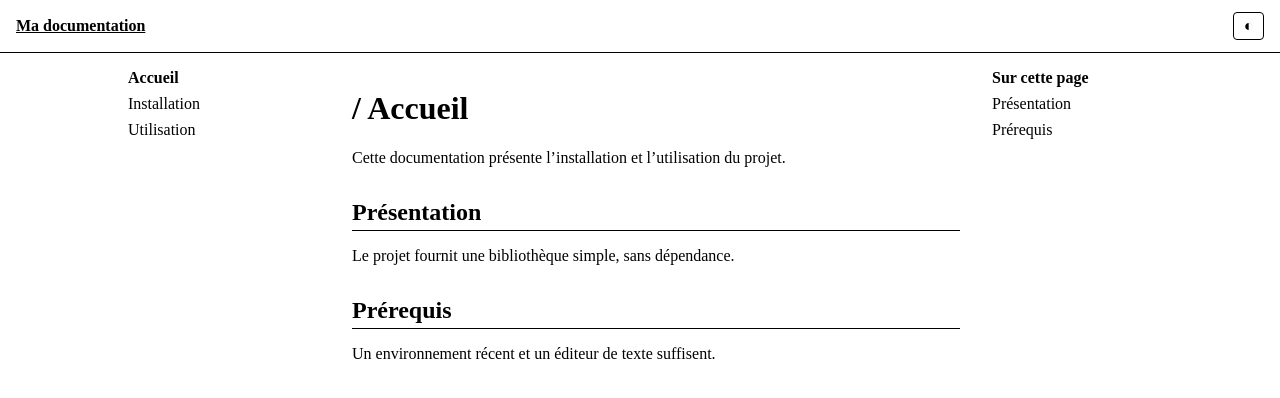
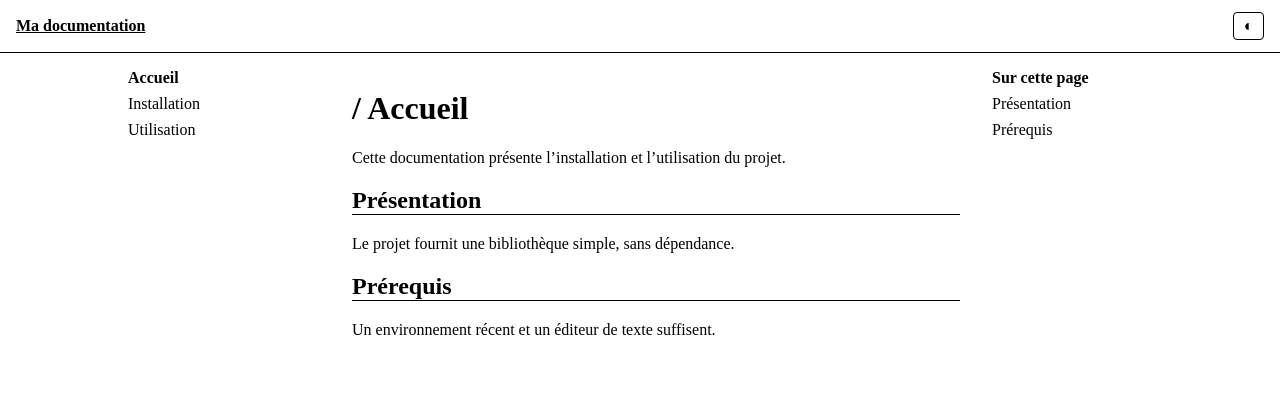
Before and after one commit to script-txt/script-txt.github.io, a Jekyll site: the page built from index.md, in a window 1280 px wide. Shown: the top 398 px of the page. Built offline with Jekyll 4.4.1, drawn with Linux system fonts in a browser that asks for light colours.

Commit message:
Update default.html

```diff
--- a/_layouts/default.html
+++ b/_layouts/default.html
@@ -28,8 +28,8 @@
   a { color: inherit; }
   :focus-visible { outline: 1px solid; outline-offset: 2px; }
   p {  }
-  h1, h2 {  }
-  h2 { margin: 2rem 0 1rem; padding-bottom: .25rem; border-bottom: 1px solid; }
+  h1 {  }
+  h2 { border-bottom: 1px solid; }
   pre { overflow-x: auto; padding: 1rem; border: 1px solid; }
   code { font-size: .9em; }
   img { max-width: 100%; }
```
